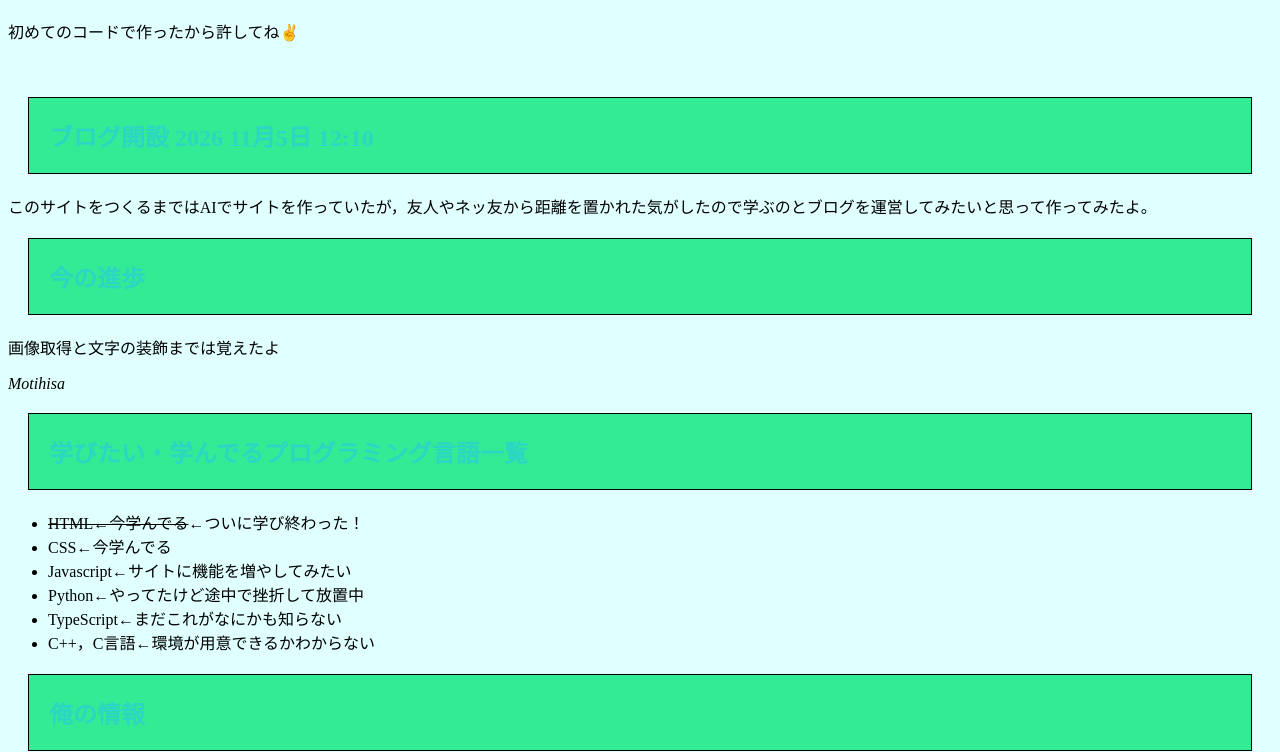
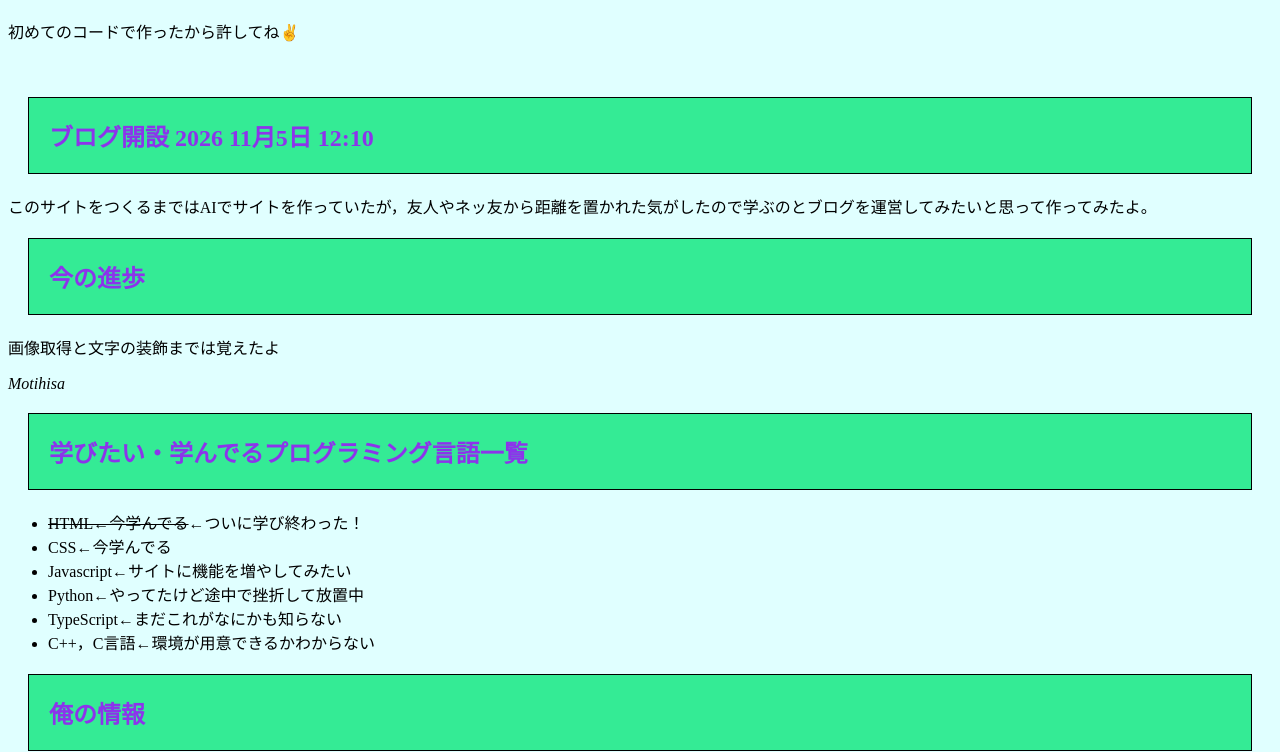
Before and after one commit to motihisa/motihisa, a plain HTML site: page index.html in a window 1280 px wide. Shown: the part 70-822 px from the top of the page. Drawn offline with Linux system fonts and the light colour scheme.

Commit message:
Change h2 color from teal to purple

```diff
--- a/style.css
+++ b/style.css
@@ -3,7 +3,7 @@ body{
 }
 
 h1{ color: #d6c82d; }
-h2{ color: #2dd6c2; }
+h2{ color: #8c34eb; }
 
 .title{
   border: solid 1px black;
```
